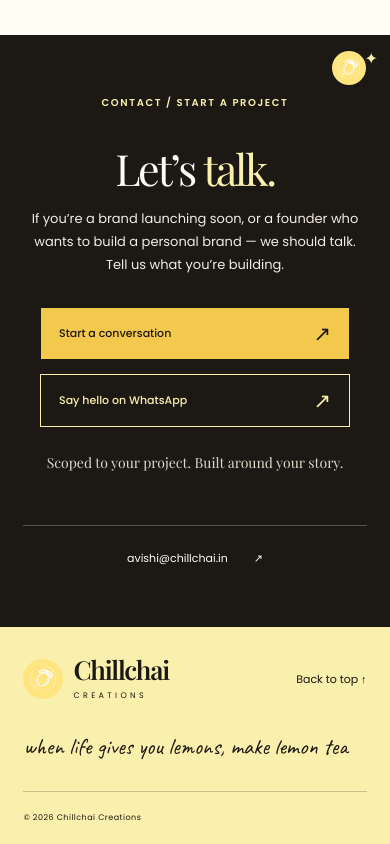
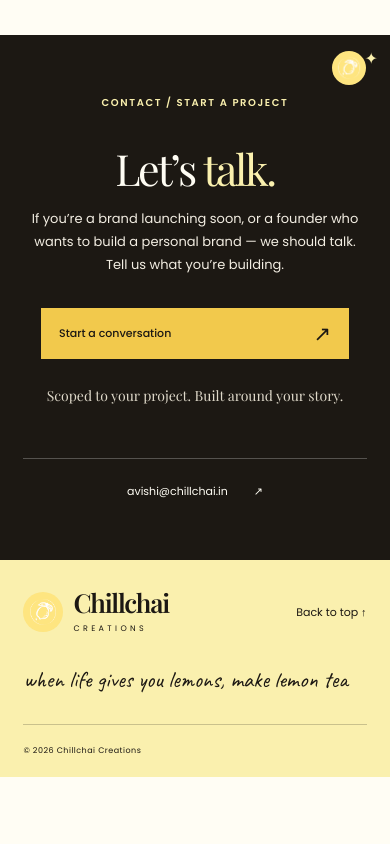
Before and after one commit to kriitarthh/chillchai-website, a React (Vite) app: page / in a window 390 px wide. Shown: the part 8498-9342 px from the top of the page. After the commit the page ends 9275 px from the top, so only its background shows below. Built offline with nearby package versions, Linux system fonts and the light colour scheme; a web font is replaced by a local one.

Commit message:
Remove personal phone number and WhatsApp link from contact section

```diff
--- a/src/App.tsx
+++ b/src/App.tsx
@@ -24,7 +24,7 @@ function App(){useStudioMotion();const[menu,setMenu]=useState(false);const[proje
  <section id="work" className="section work"><div className="work-heading"><Heading label={c.work.label} title={c.work.title} italic={c.work.italic}/><p>{c.work.description}</p></div><div className="projects">{c.work.projects.map((p,i)=><article className={`project project-${p.theme}`} key={p.id}><button className={`project-visual${p.image?' has-photo':''}`} onClick={()=>setProject(p)} aria-label={`${c.ui.project}: ${p.name}`}>{p.image?<img className="project-photo" src={p.image} alt={p.imageAlt} width="900" height={p.theme==='protein'?'900':'1100'} loading={i===0?'eager':'lazy'}/>:<img className="project-lemon" src={c.brand.logo} alt="" width="150" height="150" loading="lazy"/>}<span className="project-top"><span>{p.category}</span><span>0{i+1}</span></span><span className="project-display">{p.display[0]}<br/><em>{p.display[1]}</em></span><span className="project-bottom"><span>{p.stamp}</span><span className="circle-arrow"><Arrow/></span></span></button><div className="project-caption"><h3>{p.name}</h3><p>{p.summary}</p></div></article>)}</div></section>
  <section id="podcast" className="section podcast"><div className="section-intro"><Heading label={c.podcast.label} title={c.podcast.title} italic={c.podcast.italic}/><div><h3>{c.podcast.show}</h3><p>{c.podcast.description}</p></div></div><div className="podcast-video"><iframe src={`https://www.youtube-nocookie.com/embed/${c.podcast.videoId}`} title={c.podcast.videoTitle} loading="lazy" allow="accelerometer; autoplay; clipboard-write; encrypted-media; gyroscope; picture-in-picture; web-share" referrerPolicy="strict-origin-when-cross-origin" allowFullScreen></iframe></div><div className="podcast-actions">{c.podcast.links.map((l,i)=><a key={l.href} className={`button ${i===0?'dark':'podcast-outline'}`} href={l.href} target="_blank" rel="noreferrer">{l.label}<Arrow/></a>)}</div></section>
 <section className="section process"><Heading label={c.process.label} title={c.process.title} italic={c.process.italic}/><div className="process-grid">{c.process.items.map(([name,desc],i)=><article key={name}><span className="process-number">0{i+1}</span><h3>{name}</h3><p>{desc}</p></article>)}</div></section>
- <section id="contact" className="section contact"><div className="contact-flourish" aria-hidden="true"><img src={c.brand.logo} alt="" width="88" height="88" loading="lazy"/><span>✦</span></div><p className="eyebrow">{c.contact.label}</p><h2>{c.contact.title} <em>{c.contact.italic}</em></h2><p className="contact-body">{c.contact.body}</p><div className="contact-actions"><a className="button yellow" href={mail}>{c.contact.cta}<Arrow/></a><a className="button contact-whatsapp" href={c.contact.whatsapp} target="_blank" rel="noreferrer">{c.contact.whatsappLabel}<Arrow/></a></div><p className="contact-note">{c.contact.note}</p><div className="contact-links"><a href={mail}>{c.contact.email}<Arrow/></a></div></section></main>
+ <section id="contact" className="section contact"><div className="contact-flourish" aria-hidden="true"><img src={c.brand.logo} alt="" width="88" height="88" loading="lazy"/><span>✦</span></div><p className="eyebrow">{c.contact.label}</p><h2>{c.contact.title} <em>{c.contact.italic}</em></h2><p className="contact-body">{c.contact.body}</p><div className="contact-actions"><a className="button yellow" href={mail}>{c.contact.cta}<Arrow/></a></div><p className="contact-note">{c.contact.note}</p><div className="contact-links"><a href={mail}>{c.contact.email}<Arrow/></a></div></section></main>
  <footer><Brand/><p className="handwritten">{c.brand.tagline}</p><a href="#home">{c.ui.top} ↑</a><div className="footer-bottom"><span>© {new Date().getFullYear()} {c.ui.copyright}</span><span>{c.hero.foot}</span></div></footer><ProjectView project={project} onClose={()=>setProject(null)}/></>
 }
 export default App;
--- a/src/content.ts
+++ b/src/content.ts
@@ -140,8 +140,7 @@ export const content = {
   contact: {
     label: 'CONTACT / START A PROJECT', title: 'Let’s', italic: 'talk.',
     body: 'If you’re a brand launching soon, or a founder who wants to build a personal brand — we should talk. Tell us what you’re building.',
-    cta: 'Start a conversation', email: 'avishi@chillchai.in', phone: '+91 96676 71258',
-    whatsapp: 'https://wa.me/919667671258', whatsappLabel: 'Say hello on WhatsApp',
+    cta: 'Start a conversation', email: 'avishi@chillchai.in',
     note: 'Scoped to your project. Built around your story.',
   },
 };
```
